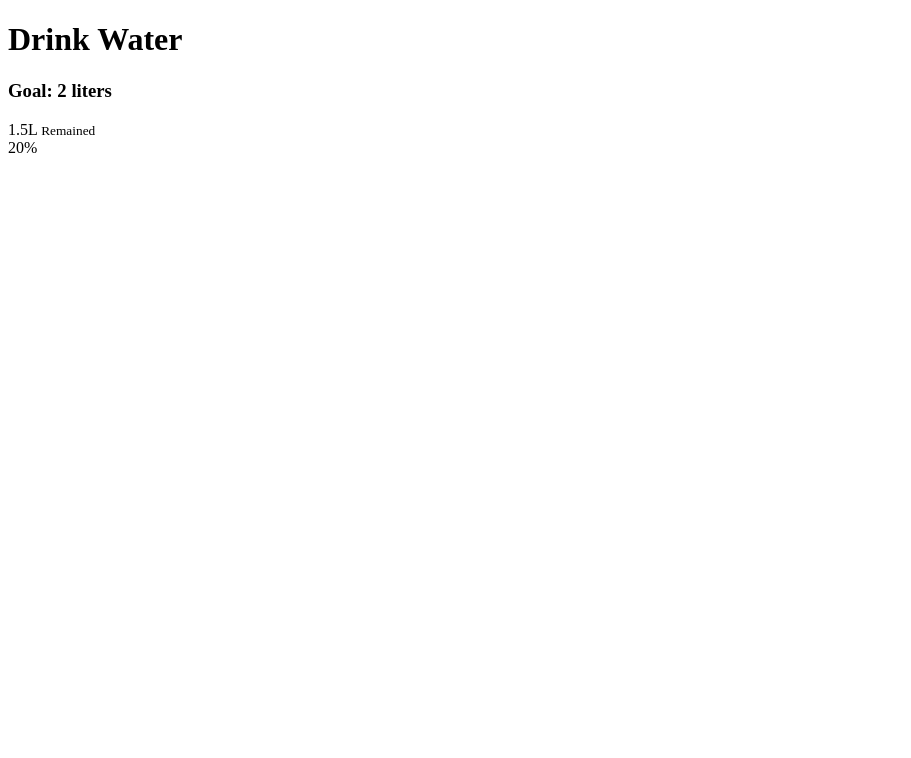
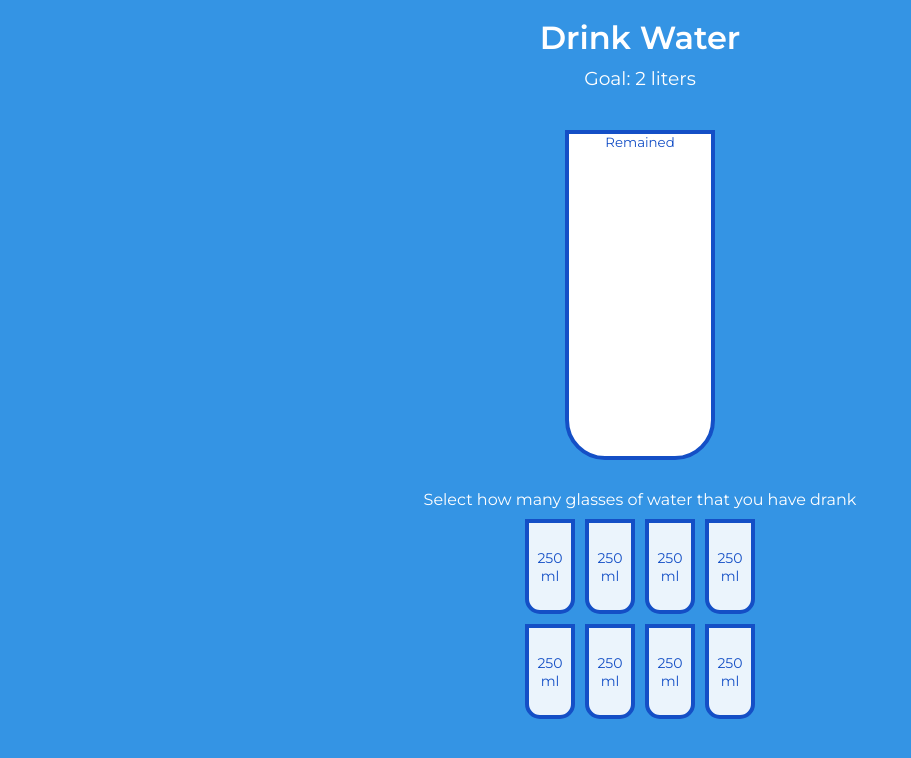
Before and after one commit to chami98/Drink-Water-Tracker, a plain HTML site: page index.html in a window 1280 px wide. Shown: the whole page, without its empty margins (0-911 px from the left). Drawn offline with Linux system fonts and the light colour scheme.

Commit message:
added css attributes

```diff
--- a/index.html
+++ b/index.html
@@ -12,11 +12,26 @@
 
     <div class="cup">
         <div class="remained">
-            <span id="liters">1.5L</span>
+            <span id="liters"></span>
             <small>Remained</small>
         </div>
-        <div class="percentage" id="percentage">20%</div>
+        <div class="percentage" id="percentage"></div>
     </div>
+
+    <p class="text">Select how many glasses of water that you have drank</p>
+
+    <div class="cups">
+        <div class="cup cup-small ">250 ml</div>
+        <div class="cup cup-small ">250 ml</div>
+        <div class="cup cup-small">250 ml</div>
+        <div class="cup cup-small">250 ml</div>
+        <div class="cup cup-small">250 ml</div>
+        <div class="cup cup-small">250 ml</div>
+        <div class="cup cup-small">250 ml</div>
+        <div class="cup cup-small">250 ml</div>
+
+    </div>
+
     <script src="main.js"></script>
 </body>
 </html>
--- a/main.css
+++ b/main.css
@@ -0,0 +1,105 @@
+@import url("https://fonts.googleapis.com/css2?family=Montserrat:400,600&display=swap");
+
+:root{
+    --border-color:#144fc6;
+    --fill-color: #6ab3f8;
+
+}
+
+*{
+    box-sizing: border-box;
+}
+
+body{
+    background-color: #3494e4;
+    color: #fff;
+    font-family: 'Montserrat',sans-serif;
+    display: flex;
+    flex-direction: column;
+    align-items: center;
+    margin-bottom: 40px;
+
+}
+
+h1{
+    margin: 10px 0 0;
+}
+
+h3{
+    font-weight: 400;
+    margin: 10px 0;
+}
+
+.cup{
+    background-color: #fff;
+    border: 4px solid var(--border-color);
+    color: var(--border-color);
+    border-radius: 0 0 40px 40px;
+    height: 330px;
+    width: 150px;
+    margin:30px 0;
+    display: flex;
+    flex-direction: column;
+    overflow:hidden
+}
+
+.cup.cup-small{
+    height: 95px;
+    width: 50px;
+    border-radius: 0 0 15px 15px;
+    background-color: rgba(255, 255, 255, 0.9);
+    cursor: pointer;
+    font-size: 14px;
+    align-items: center;
+    justify-content: center;
+    text-align: center;
+    margin: 5px;
+    transition: 0.3s ease;
+}
+
+.cup.cup-small.full{
+    background-color: var(--fill-color);
+    color: #fff;
+}
+.cups{
+    display: flex;
+    flex-wrap: wrap;
+    align-items: center;
+    justify-content: center;
+    width: 280px;
+}
+
+.remained{
+    display: flex;
+    flex-direction: column;
+    align-items: center;
+    justify-content: center;
+    text-align: center;
+    transition: 0.3s ease;
+
+}
+
+.remained span{
+    font-size: 20px;
+    font-weight: bold;
+}
+
+remained small{
+    font-size: 12px;
+}
+
+.percentage{
+    background-color: var(--fill-color);
+    display: flex;
+    align-items: center;
+    justify-content: center;
+    font-weight: bold;
+    font-size: 30px;
+    height: 0;
+    transition: 0.3s ease;
+}
+
+.text{
+    text-align: center;
+    margin: 0 0 5px;
+}
```
